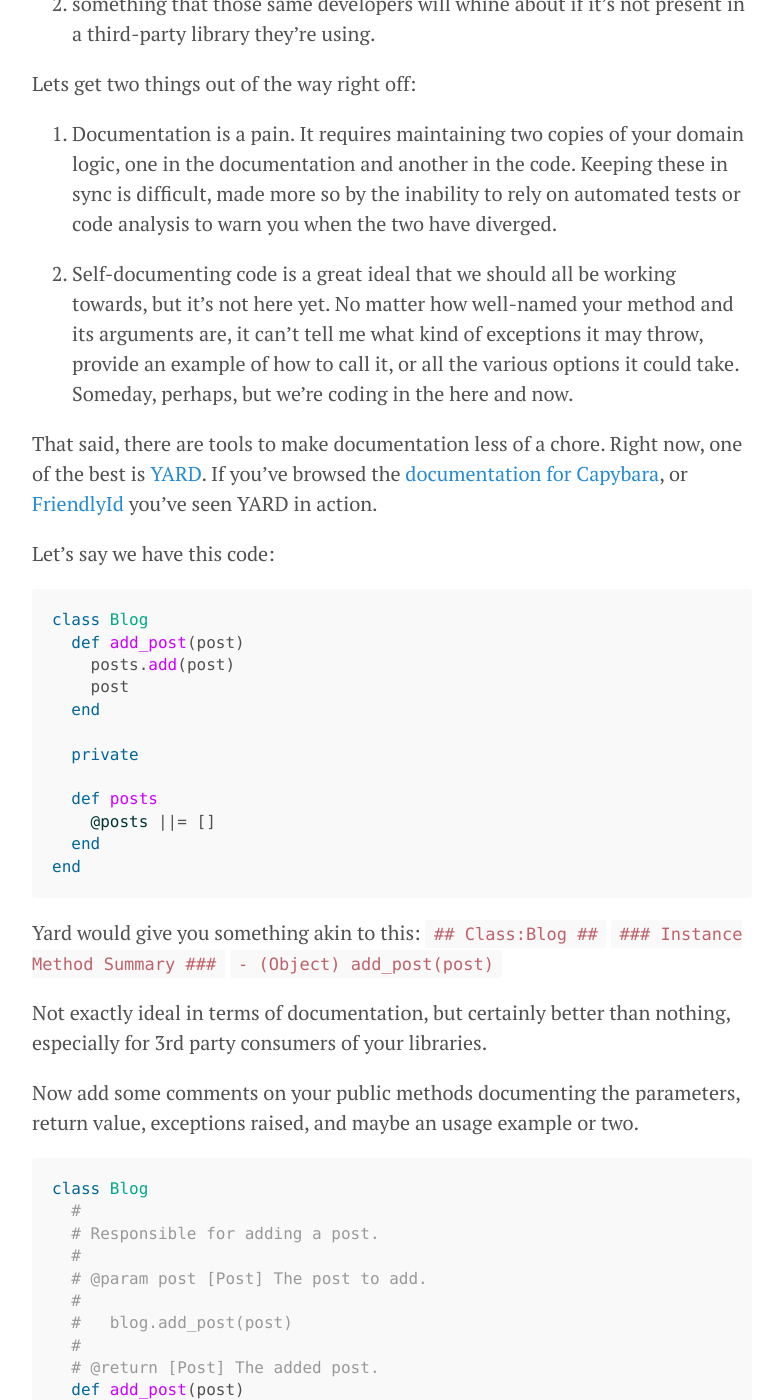
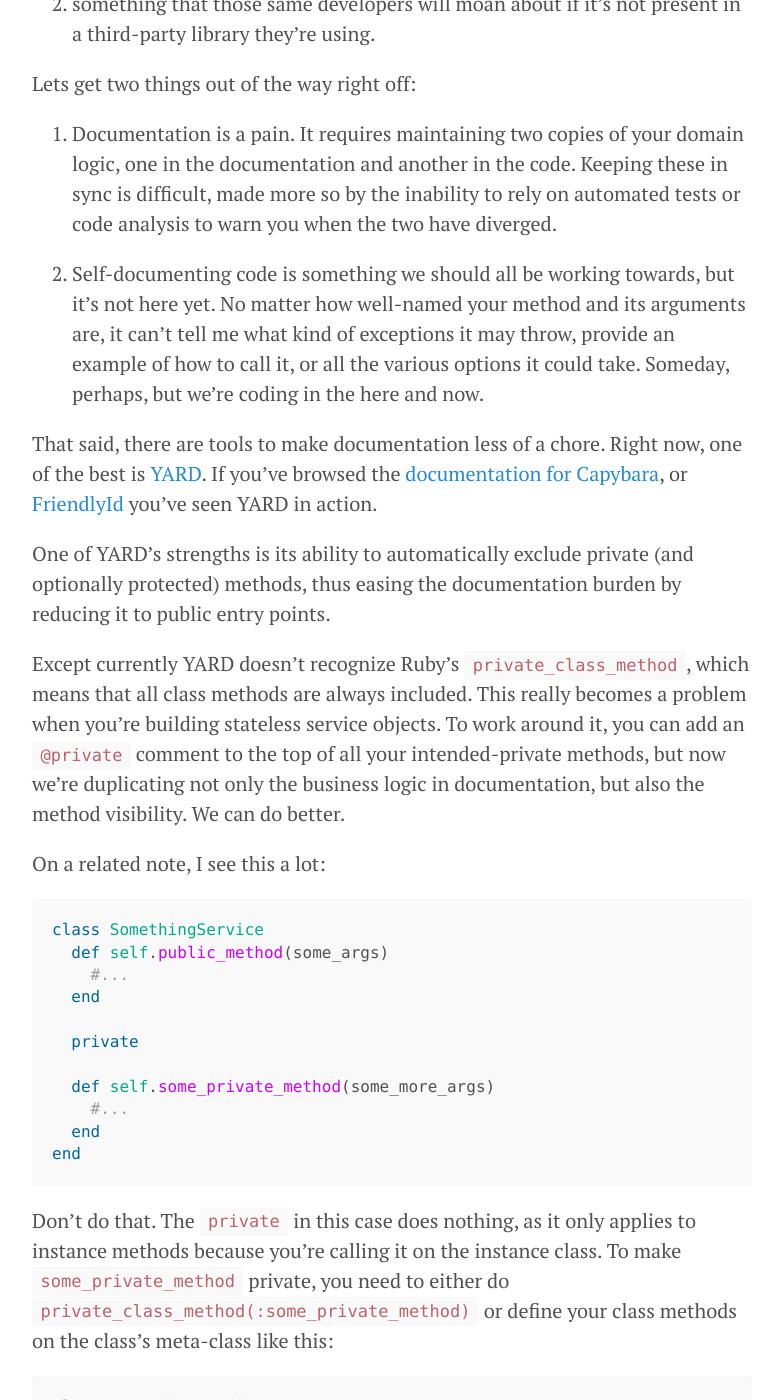
Before and after one commit to fshowalter/devblog, a Jekyll site: the page built from _posts/2014-03-09-private-class-methods-in-yard.md, in a window 1280 px wide and 1400 px high, scrolled down 323 px. Shown: the whole window, without its empty margins (248-1027 px from the left). Built offline with Jekyll 4.4.1, drawn with Linux system fonts in a browser that asks for light colours; Markdown is read by kramdown in place of the engine named in the settings; some of the changed text lies outside the part shown.

Commit message:
Update 2014-03-09-private-class-methods-in-yard.md

````diff
--- a/_posts/2014-03-09-private-class-methods-in-yard.md
+++ b/_posts/2014-03-09-private-class-methods-in-yard.md
@@ -7,92 +7,19 @@ doc·u·men·ta·tion:
 _noun_
 
 1. something developers don't want to write.
-2. something that those same developers will whine about if it's not present in a third-party library they're using.
+2. something that those same developers will moan about if it's not present in a third-party library they're using.
 
 Lets get two things out of the way right off:
 
 1. Documentation is a pain. It requires maintaining two copies of your domain logic, one in the documentation and another in the code. Keeping these in sync is difficult, made more so by the inability to rely on automated tests or code analysis to warn you when the two have diverged.
 
-2. Self-documenting code is a great ideal that we should all be working towards, but it's not here yet. No matter how well-named your method and its arguments are, it can't tell me what kind of exceptions it may throw, provide an example of how to call it, or all the various options it could take. Someday, perhaps, but we're coding in the here and now.
+2. Self-documenting code is something we should all be working towards, but it's not here yet. No matter how well-named your method and its arguments are, it can't tell me what kind of exceptions it may throw, provide an example of how to call it, or all the various options it could take. Someday, perhaps, but we're coding in the here and now.
 
 That said, there are tools to make documentation less of a chore. Right now, one of the best is [YARD](http://yardoc.org/). If you've browsed the [documentation for Capybara](http://rubydoc.info/github/jnicklas/capybara/master/frames/file/README.md), or [FriendlyId](http://norman.github.io/friendly_id/file.Guide.html) you've seen YARD in action.
 
-Let's say we have this code:
-
-```ruby
-class Blog
-  def add_post(post)
-    posts.add(post)
-    post
-  end
-
-  private
-
-  def posts
-    @posts ||= []
-  end
-end
-```
-
-Yard would give you something akin to this:
-`## Class:Blog ##`
-`### Instance Method Summary ###`
-`- (Object) add_post(post)`
-
-Not exactly ideal in terms of documentation, but certainly better than nothing, especially for 3rd party consumers of your libraries.
-
-Now add some comments on your public methods documenting the parameters, return value, exceptions raised, and maybe an usage example or two.
-
-```ruby
-class Blog
-  #
-  # Responsible for adding a post.
-  #
-  # @param post [Post] The post to add.
-  #
-  #   blog.add_post(post)
-  #
-  # @return [Post] The added post.
-  def add_post(post)
-    posts.add(post)
-    post
-  end
-
-  private
-
-  def posts
-    @posts ||= []
-  end
-end
-```
-
-Re-run YARD and you'll get something like:
-
-Yard would give you something akin to this:
-
-{::options parse_block_html="true" /}
-<div class="message" markdown="block">
-**Class:Blog**
-
-**Instance Method Details**
-
-`- (Post) add_post(post)`
-
-Responsible for adding a post.
-
-<pre>
-    blog.add_post(post)
-</pre>
-
-#### Parameters ####
-`post(Post)` -- The post to add.
-</div>
-
-And now you're in business.
-
 One of YARD's strengths is its ability to automatically exclude private (and optionally protected) methods, thus easing the documentation burden by reducing it to public entry points.
 
-Except currently YARD doesn't recognize Ruby's [`private_class_method`](http://ruby-doc.org/core-2.1.0/Module.html#method-i-private_class_method), which means that all class methods are always included. This really becomes a problem when you're building stateless service objects. To work around it, you can add an `@private` comment to the top of all your intended-private methods, but now we're duplicating not only the business logic in comments, but also the method visibility. We can do better.
+Except currently YARD doesn't recognize Ruby's [`private_class_method`](http://ruby-doc.org/core-2.1.0/Module.html#method-i-private_class_method), which means that all class methods are always included. This really becomes a problem when you're building stateless service objects. To work around it, you can add an `@private` comment to the top of all your intended-private methods, but now we're duplicating not only the business logic in documentation, but also the method visibility. We can do better.
 
 On a related note, I see this a lot:
 
@@ -110,9 +37,27 @@ class SomethingService
 end
 ```
 
-The `private` in this case does nothing, as it only applies to instance methods. To make `some_private_method` private, you need to do `private_class_method(:some_private_method)`.
+Don't do that. The `private` in this case does nothing, as it only applies to instance methods because you're calling it on the instance class. To make `some_private_method` private, you need to either do `private_class_method(:some_private_method)` or define your class methods on the class's meta-class like this:
 
-Okay, back to YARD. It currently has support for the `private_constant` method, which should provide a good starting point for our implementation. That code currently looks like this:
+```ruby
+class SomethingService
+  class << self
+    def public_method(some_args)
+      #...
+    end
+
+    private
+
+    def some_private_method(some_more_args)
+      #...
+    end
+  end
+end
+```
+
+The Rails convention is to use `class << self` but I prefer `self.my_class_method` as it's more explicit.
+
+Anyway, back to YARD. It currently has support for the `private_constant` method, which should provide a good starting point for our implementation. That code currently looks like this:
 
 ```ruby
   # Sets visibility of a constant (class, module, const)
````
Also changed, not shown: other parts of _posts/2014-03-09-private-class-methods-in-yard.md (+1 -1 lines).
